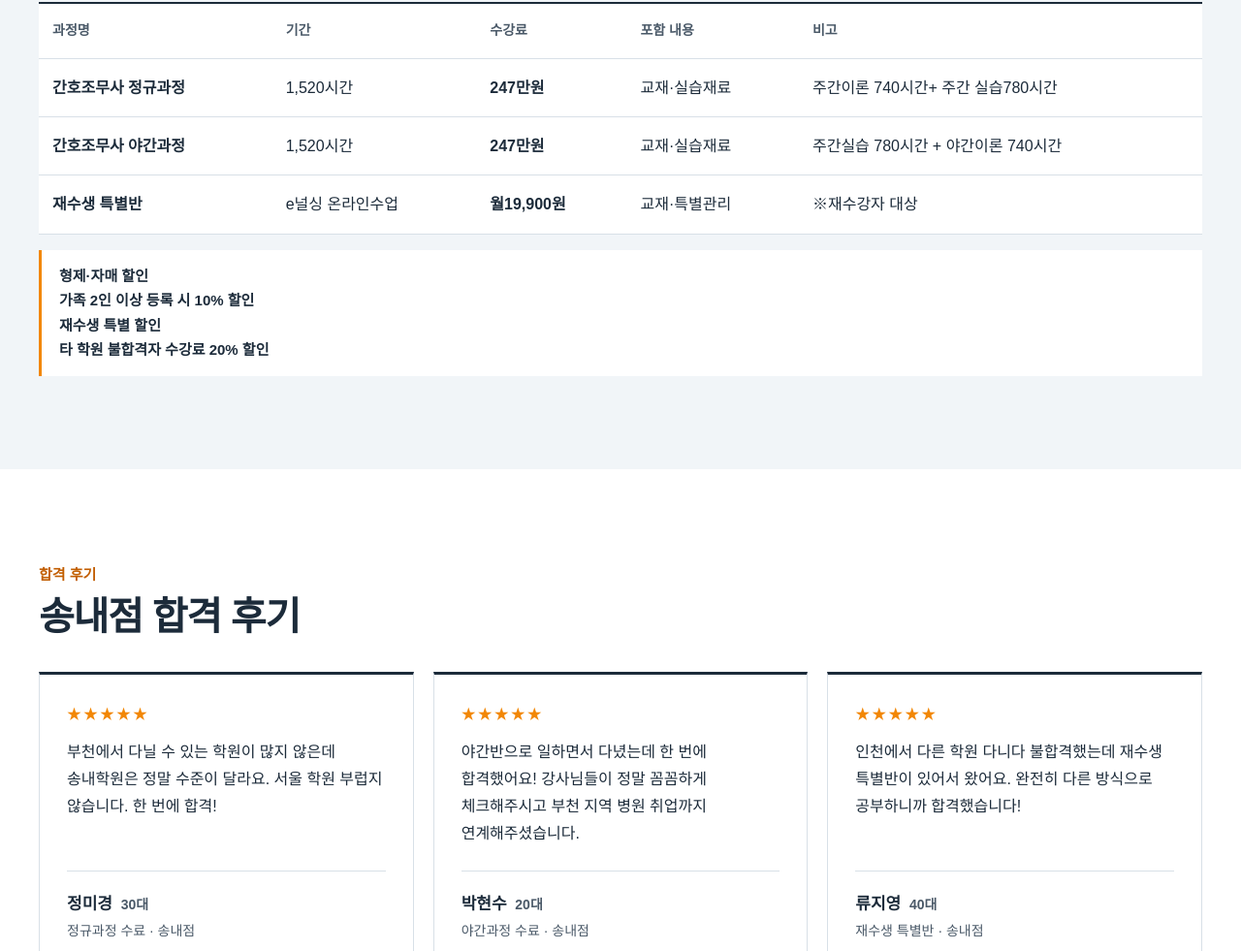
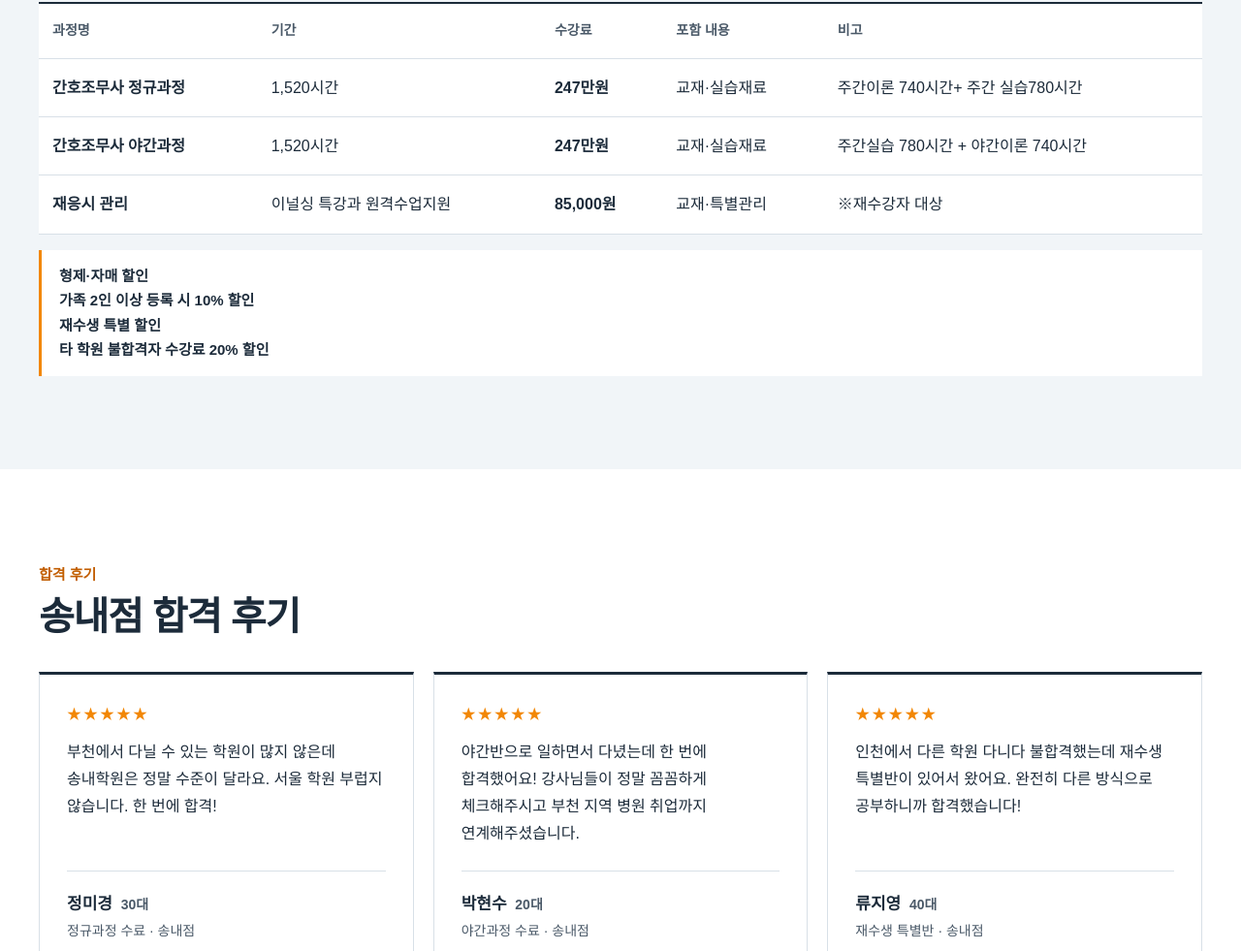
Before and after one commit to fornurseceo/jihye-nursing, a plain HTML site: page songnae/index.html in a window 1280 px wide. Shown: the part 3240-4221 px from the top of the page at 97% size. Drawn offline with Linux system fonts and the light colour scheme; a web font is replaced by a local one.

Commit message:
송내점 수강료표: 재수생 특별반 → 재응시 관리 (수유·미아점과 동일)
Co-Authored-By: Claude Opus 5.5 <noreply@anthropic.com>
Claude-Session: https://claude.ai/code/session_01Ncw93M7Ca5tKNkF6CgWDxJ

```diff
--- a/songnae/index.html
+++ b/songnae/index.html
@@ -174,7 +174,7 @@
             <tbody>
               <tr><th scope="row">간호조무사 정규과정</th><td data-label="기간">1,520시간</td><td data-label="수강료">247만원</td><td data-label="포함 내용">교재·실습재료</td><td data-label="비고">주간이론 740시간+ 주간 실습780시간</td></tr>
               <tr><th scope="row">간호조무사 야간과정</th><td data-label="기간">1,520시간</td><td data-label="수강료">247만원</td><td data-label="포함 내용">교재·실습재료</td><td data-label="비고">주간실습 780시간 + 야간이론 740시간</td></tr>
-              <tr><th scope="row">재수생 특별반</th><td data-label="기간">e널싱 온라인수업</td><td data-label="수강료">월19,900원</td><td data-label="포함 내용">교재·특별관리</td><td data-label="비고">※재수강자 대상</td></tr>
+              <tr><th scope="row">재응시 관리</th><td data-label="기간">이널싱 특강과 원격수업지원</td><td data-label="수강료">85,000원</td><td data-label="포함 내용">교재·특별관리</td><td data-label="비고">※재수강자 대상</td></tr>
             </tbody>
           </table>
         </div>
@@ -270,7 +270,7 @@
               <option value="">과정을 선택하세요</option>
               <option>정규과정(주간이론 740시간+ 주간실습780시간)1,520시간</option>
               <option>야간과정(주간실습 780시간 + 야간이론 740시간)1,520시간</option>
-              <option>국시특강(이널싱 온라인수업) ※재수강자 대상</option>
+              <option>재응시 관리(이널싱 특강과 원격수업지원)</option>
             </select>
           </label>
           <label class="field"><span>문의 내용</span><textarea name="message" rows="4"></textarea></label>
```
